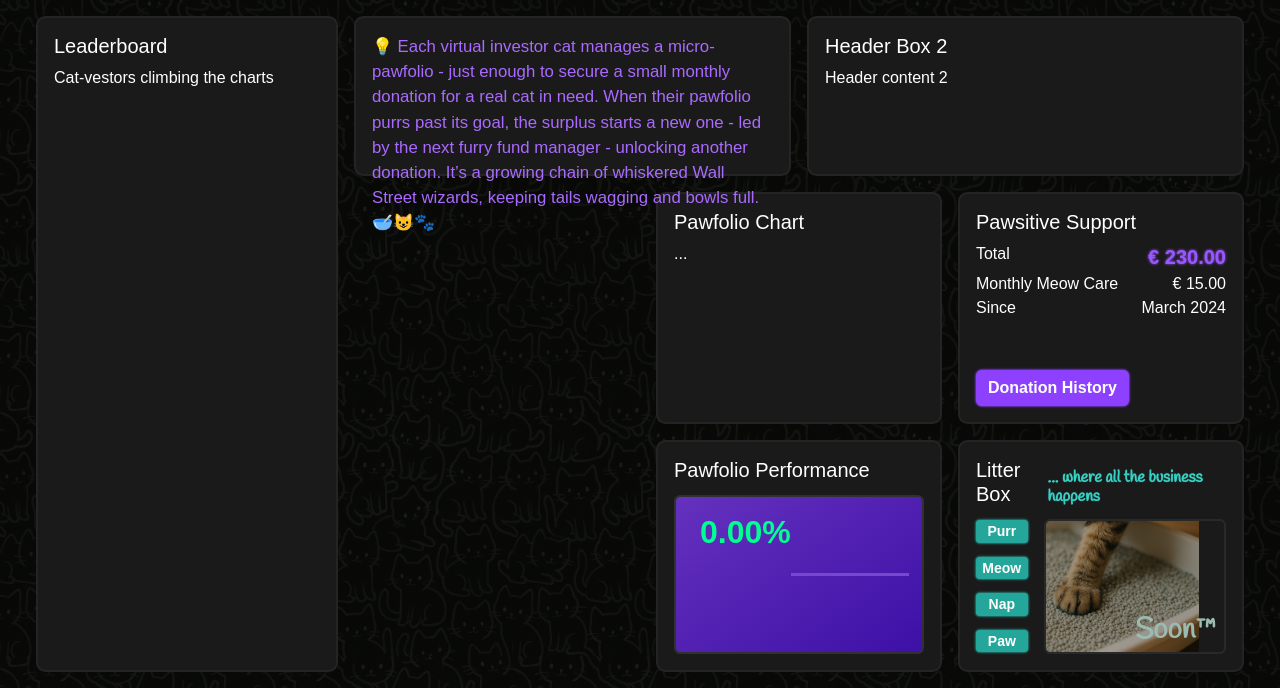
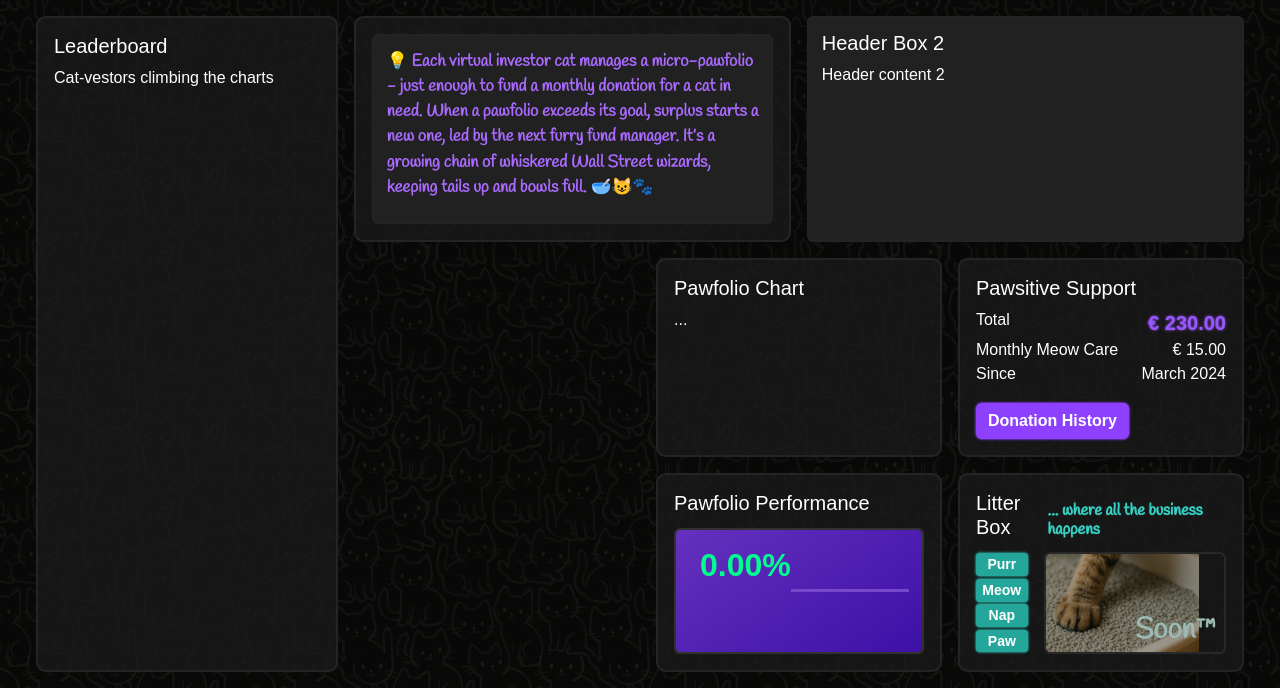
Before and after one commit to Senimtra/paws-for-profit, a Django app: template templates/index.html in a window 1280 px wide. Shown: the part 112-800 px from the top of the page. Run offline with Django 5.2, Linux system fonts and the light colour scheme; the template is opened without the code that fills it, so the values that code supplies are empty; parts of the project's set-up code (start-up, migrations or seed data) failed here and were passed over.

Commit message:
update how it works content

```diff
--- a/static/css/styles.css
+++ b/static/css/styles.css
@@ -101,7 +101,7 @@ div {
 
 /* CARDS & BOXES */
 .card-color {
-    background-color: #1a1a1a;
+    background-color: #1a1a1ac4;
     border: 2px solid #242424;
 }
 
@@ -208,11 +208,16 @@ div {
 
 /* HEADERS */
 .header-card {
-    height: 10rem;
+    border: 2px solid #242424;
+    background-color: #212121;
+    border-radius: 0.4rem;
+    padding: 0.8rem;
 }
 
 #header-one {
+    font-family: "Handlee";
     font-size: 1.05rem;
+    font-weight: bolder;
     color: #aa6aff;
 }
 
--- a/templates/index.html
+++ b/templates/index.html
@@ -97,27 +97,31 @@
             </div>
 
             <!-- ========== MAIN DASHBOARD AREA ========== -->
-            <div class="col-12 col-lg px-0 d-flex flex-column">
+            <div class="col-12 col-lg px-0 d-flex flex-column flex-grow-1">
 
                 <!-- ----- HEADER CARDS ----- -->
-                <div class="row g-0">
-                    <div class="col-12 col-xl-6 ps-xl-3">
-                        <section class="paw-card card-color header-card">
-                            <div id="header-one" class="fade-in-text">
-                                💡 Each virtual investor cat manages a micro-pawfolio - just enough to secure a
-                                small monthly donation for a real cat in need. When their pawfolio purrs past
-                                its goal, the surplus starts a new one - led by the next furry fund manager -
-                                unlocking another donation. It’s a growing chain of whiskered Wall Street
-                                wizards, keeping tails wagging and bowls full. 🥣😺🐾
+                <div class="row g-0 flex-grow-1 align-items-stretch">
+
+                    <div class="col-12 col-xl-6 ps-xl-3 d-flex flex-column">
+                        <section class="paw-card card-color flex-fill d-flex flex-column">
+                            <div class="header-card flex-grow-1">
+                                <div id="header-one" class="fade-in-text">
+                                    💡 Each virtual investor cat manages a micro-pawfolio - just enough to fund a
+                                    monthly donation for a cat in need. When a pawfolio exceeds its goal, surplus starts
+                                    a new one, led by the next furry fund manager. It’s a growing chain of whiskered
+                                    Wall Street wizards, keeping tails up and bowls full. 🥣😺🐾
+                                </div>
                             </div>
                         </section>
                     </div>
-                    <div class="col-12 col-xl-6 ps-xl-3 mt-3 mt-xl-0">
-                        <section class="paw-card card-color header-card">
-                            <h5 class="paw-card-title">Header Box 2</h5>
-                            <p class="card-text">Header content 2</p>
+
+                    <div class="col-12 col-xl-6 ps-xl-3 mt-3 mt-xl-0 d-flex flex-column">
+                        <section class="paw-card card-color header-card flex-fill d-flex flex-column">
+                            <h5 class="paw-card-title">Header Box 2</h5>
+                            <p class="card-text">Header content 2</p>
                         </section>
                     </div>
+
                 </div>
 
                 <div class="row g-0 d-xl-none">
```
